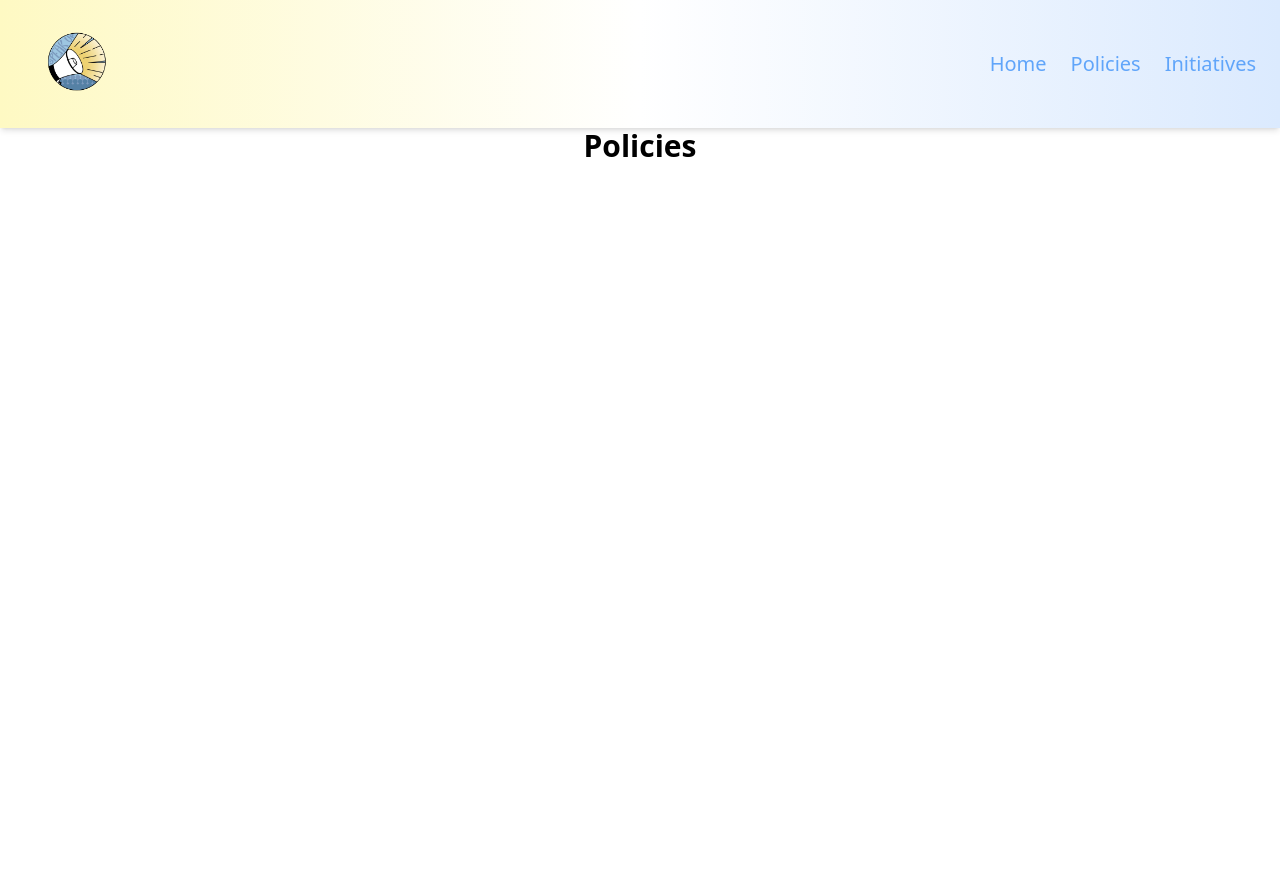
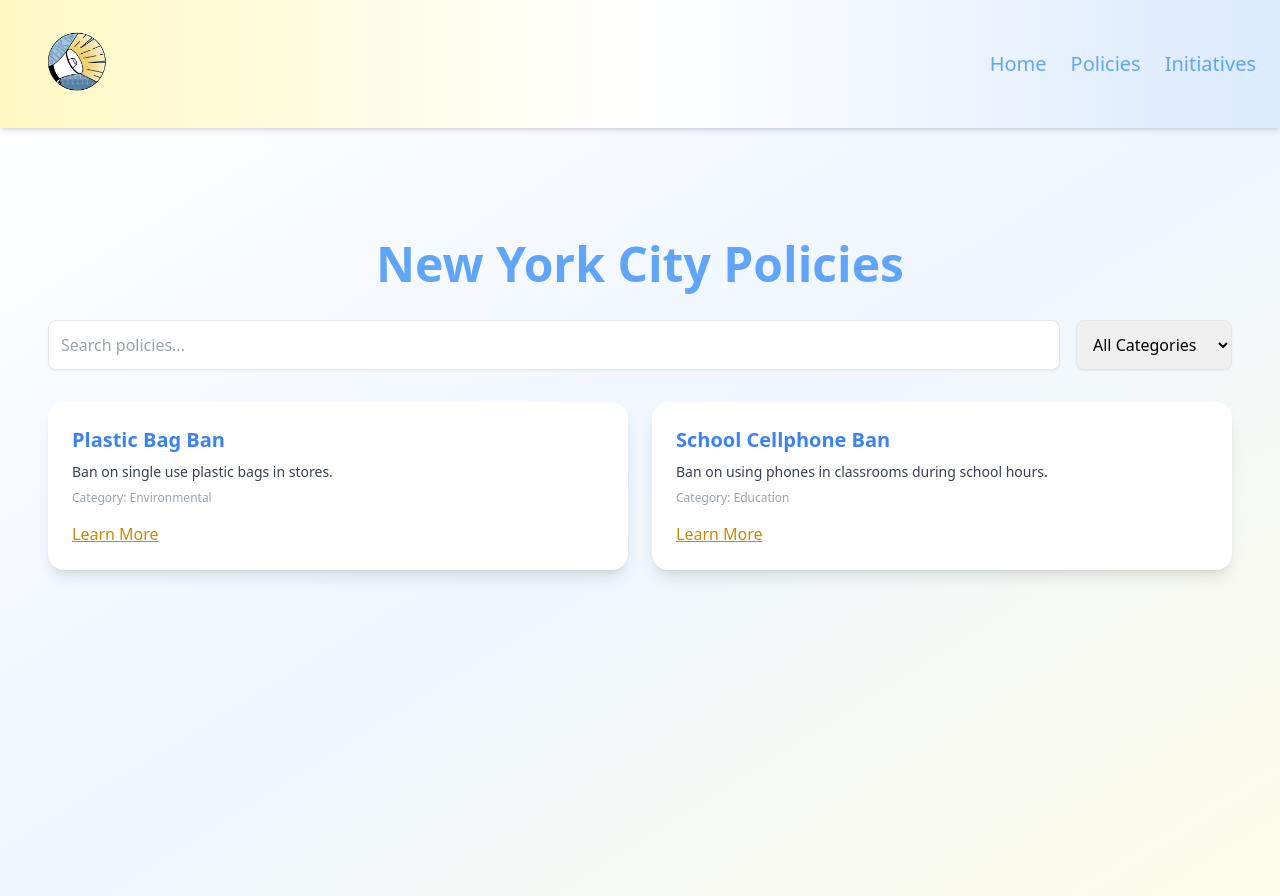
Before and after one commit to gy2335/speakup, a React (Vite) app: page /policies in a window 1280 px wide. Before the commit the page ends 800 px from the top, so only its background shows below. Built offline with nearby package versions, Linux system fonts and the light colour scheme.

Commit message:
made polciy search based off before

```diff
--- a/src/pages/Policies.jsx
+++ b/src/pages/Policies.jsx
@@ -1,10 +1,93 @@
-import React from "react";
+import React, { useState } from "react";
+
+const policies = [
+  {
+    name: "Plastic Bag Ban",
+    category: "Environmental",
+    description: "Ban on single use plastic bags in stores.",
+    link: "https://portal.311.nyc.gov/article/?kanumber=KA-02484",
+  },
+  {
+    name: "School Cellphone Ban",
+    category: "Education",
+    description: "Ban on using phones in classrooms during school hours.",
+    link: "https://www.schools.nyc.gov/about-us/policies/cell-phone-and-electronic-device-policy",
+  },
+];
 
 export default function Policies() {
+  const [searchTerm, setSearchTerm] = useState("");
+  const [categoryFilter, setCategoryFilter] = useState("");
+
+  const filteredPolicies = policies.filter((policy) => {
+    return (
+      policy.name.toLowerCase().includes(searchTerm.toLowerCase()) &&
+      (categoryFilter === "" || policy.category === categoryFilter)
+    );
+  });
+
+  const categories = [...new Set(policies.map((p) => p.category))];
+
   return (
-    <div className="p-8 text-center">
-      <h2 className="text-3xl font-bold mb-4">Policies</h2>
-      <p className=""></p>
+    <div className="min-h-screen w-full bg-gradient-to-br from-white via-blue-50 to-yellow-50">
+      <div className="pt-36 px-6 md:px-12 max-w-7xl mx-auto">
+        <h2 className="text-4xl md:text-5xl font-extrabold mb-8 text-center text-blue-400">
+          New York City Policies
+        </h2>
+
+        {/* Search + Filter */}
+        <div className="flex flex-col md:flex-row gap-4 mb-8 justify-center">
+          <input
+            type="text"
+            placeholder="Search policies..."
+            className="flex-1 p-3 border rounded-lg shadow-sm focus:ring-2 focus:ring-blue-300"
+            value={searchTerm}
+            onChange={(e) => setSearchTerm(e.target.value)}
+          />
+          <select
+            className="p-3 border rounded-lg shadow-sm focus:ring-2 focus:ring-blue-300"
+            value={categoryFilter}
+            onChange={(e) => setCategoryFilter(e.target.value)}
+          >
+            <option value="">All Categories</option>
+            {categories.map((cat) => (
+              <option key={cat} value={cat}>
+                {cat}
+              </option>
+            ))}
+          </select>
+        </div>
+
+        {/* Policies List */}
+        <div className="grid grid-cols-1 md:grid-cols-2 gap-6">
+          {filteredPolicies.map((policy) => (
+            <div
+              key={policy.name}
+              className="relative rounded-2xl overflow-hidden shadow-lg bg-white transform transition-transform hover:scale-105 hover:shadow-2xl p-6"
+            >
+              <h3 className="text-xl font-bold mb-2 text-blue-500">{policy.name}</h3>
+              <p className="text-sm text-gray-700 mb-2">{policy.description}</p>
+              <p className="text-xs text-gray-400 mb-4">Category: {policy.category}</p>
+              {policy.link && (
+                <a
+                  href={policy.link}
+                  target="_blank"
+                  rel="noopener noreferrer"
+                  className="text-yellow-600 font-medium underline hover:text-yellow-500"
+                >
+                  Learn More
+                </a>
+              )}
+            </div>
+          ))}
+
+          {filteredPolicies.length === 0 && (
+            <p className="text-gray-500 text-center col-span-full">
+              No policies found.
+            </p>
+          )}
+        </div>
+      </div>
     </div>
   );
 }
```
